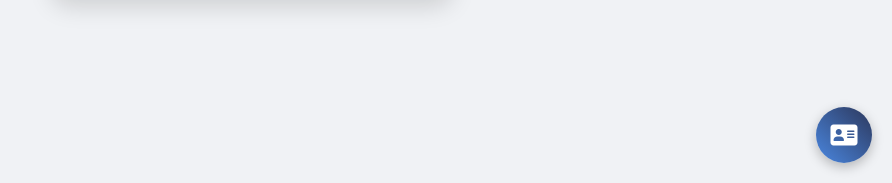
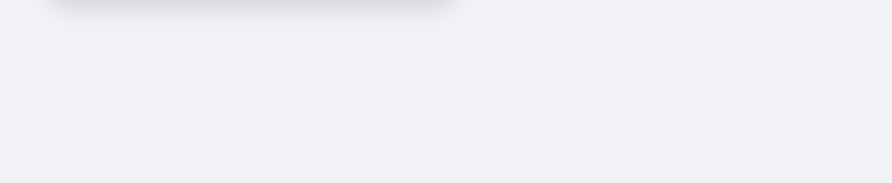
Before and after one commit to s-teamformations/qrcode, a plain HTML site: page index.html in a window 1280 px wide. Shown: the part 617-800 px from the top of the page, without its empty margins (388-1280 px from the left). Drawn offline with nearby package versions, Linux system fonts and the light colour scheme.

Commit message:
Update index.html

```diff
--- a/index.html
+++ b/index.html
@@ -143,31 +143,6 @@
             transform: scale(1.2);
         }
 
-
-                .vcard-bubble {
-                    position: fixed;
-                    bottom: 20px;
-                    right: 20px;
-                    background: linear-gradient(45deg, #4a87e0, #2c375b);
-                    color: white;
-                    border-radius: 50%;
-                    width: 56px;
-                    height: 56px;
-                    display: flex;
-                    align-items: center;
-                    justify-content: center;
-                    box-shadow: 0 4px 12px rgba(0,0,0,0.25);
-                    text-decoration: none;
-                    z-index: 999;
-                    transition: background 0.3s;
-                    font-size: 1.5rem;
-                    animation: slideInUp 0.8s ease-out;
-                }
-
-                .vcard-bubble:hover {
-                    background: #2c375b;
-                }
-
                 #loader {
                     position: fixed;
                     top: 0;
@@ -280,11 +255,6 @@
               </div>
     </div>
 
-
-            <a href="Alice-Lantourne.vcf" download class="vcard-bubble" title="Ajouter le contact">
-              <i class="fas fa-address-card"></i>
-            </a>
-
         <div class="mx-auto bg-white">
             Powered by S-Team Formations
         </div>
```
